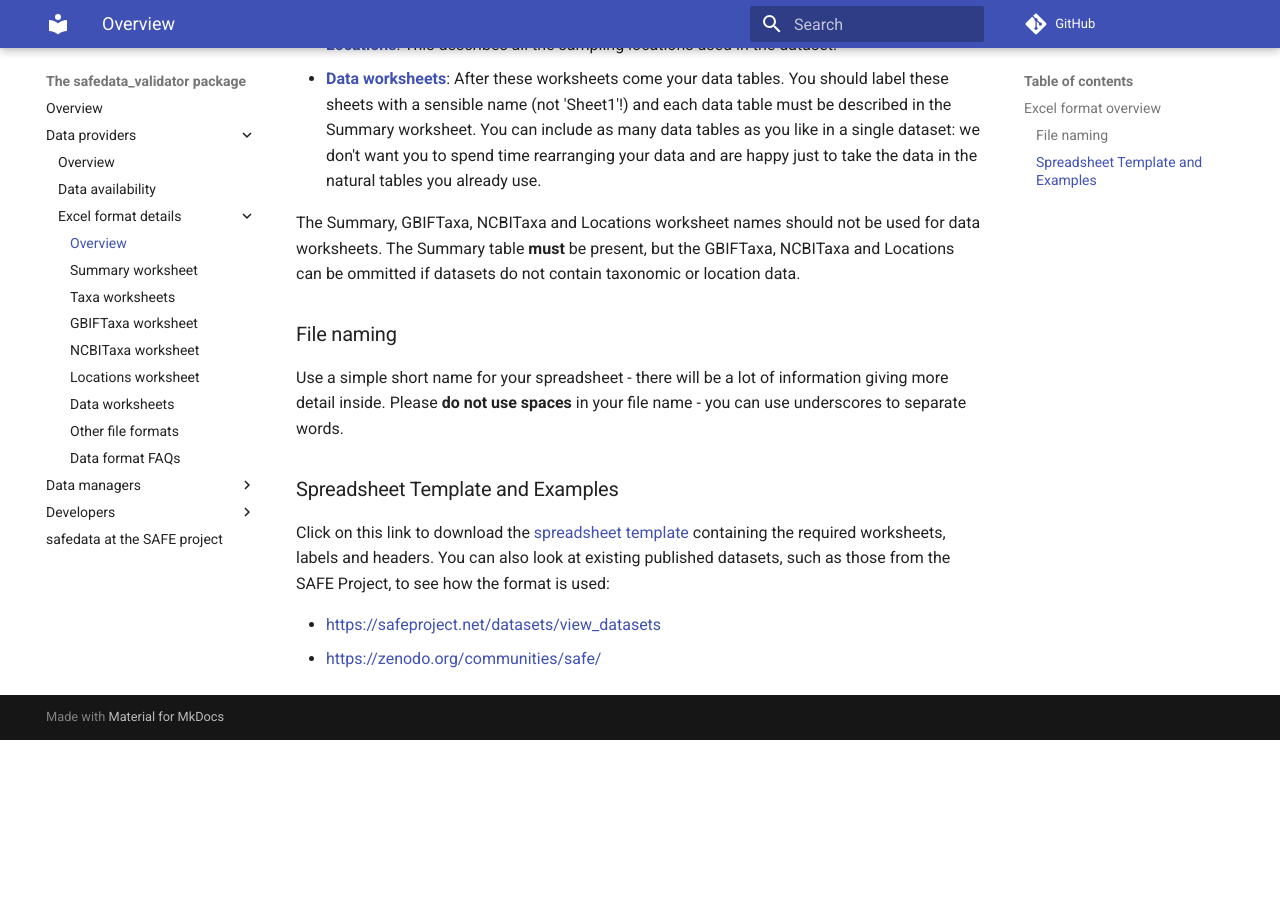
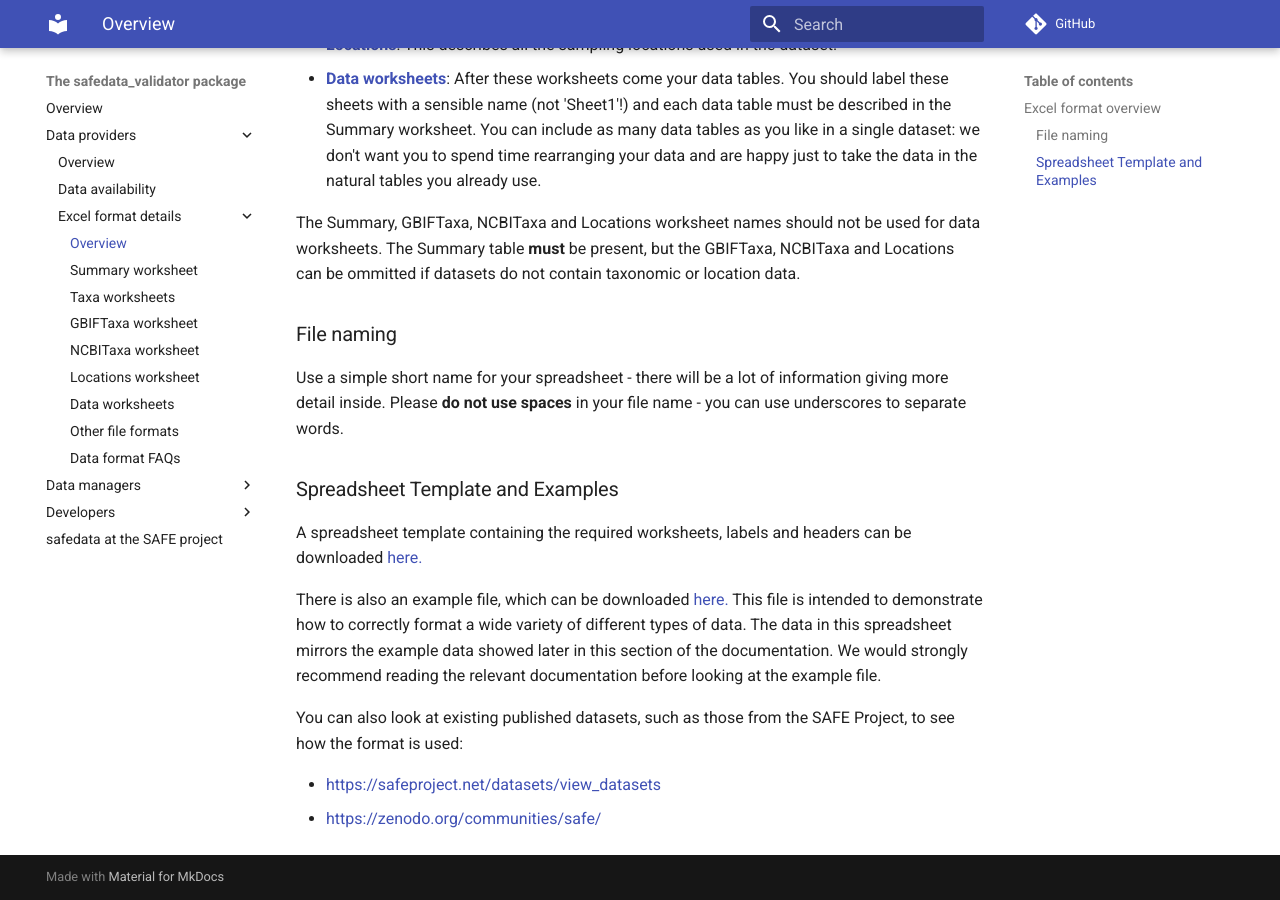
Before and after one commit to ImperialCollegeLondon/safedata_validator, an MkDocs documentation site: the page built from docs/data_providers/data_format/overview.md, in a window 1280 px wide and 900 px high, scrolled down 730 px. Built offline with MkDocs 1.6.1 and Material for MkDocs 9.7.7, drawn with Linux system fonts in a browser that asks for light colours; comment, search, counter and statistics services are not loaded; before the commit the page ends 1470 px from its top, so only the background shows below that.

Commit message:
Updated overviews to link to the example file

```diff
--- a/docs/data_providers/data_format/overview.md
+++ b/docs/data_providers/data_format/overview.md
@@ -41,9 +41,18 @@ underscores to separate words.
 
 ### Spreadsheet Template and Examples
 
-Click on this link to download the [spreadsheet
-template](https://github.com/ImperialCollegeLondon/safedata_validator/blob/main/docs/data_providers/data_format/Template.xlsx)
-containing the required worksheets, labels and headers.
+<!-- The links here are hard coded to main, so if you've changed one of the files but
+can't see the change in the docs that is why-->
+A spreadsheet template containing the required worksheets, labels and headers can be
+downloaded
+[here.](https://github.com/ImperialCollegeLondon/safedata_validator/blob/main/docs/data_providers/data_format/Template.xlsx)
+
+There is also an example file, which can be downloaded [here.](https://github.com/ImperialCollegeLondon/safedata_validator/blob/feature/example_file/docs/data_providers/data_format/Example.xlsx)
+This file is intended to demonstrate how to correctly format a wide variety of different
+types of data. The data in this spreadsheet mirrors the example data showed later in
+this section of the documentation. We would strongly recommend reading the relevant
+documentation before looking at the example file.
+
 You can also look at existing published datasets, such as those from the SAFE Project,
 to see how the format is used:
 
```
Also changed, not shown: docs/data_managers/overview.md (+5 -2 lines).
